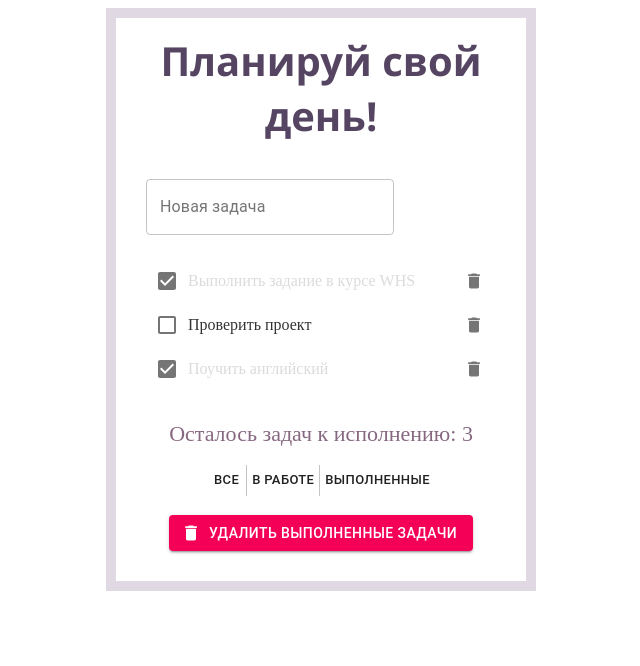
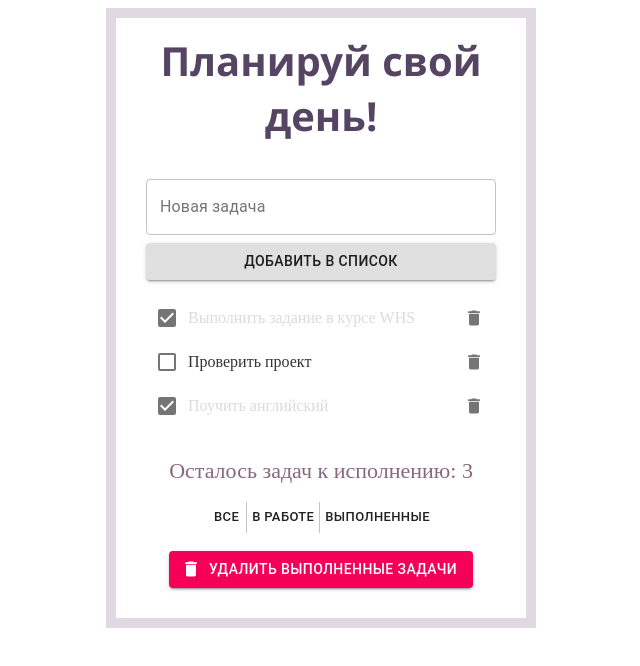
Before and after one commit to WebHeroSchool/Angleter_todo, a React (Create React App) app: page / in a window 1280 px wide. Shown: the top 666 px of the page, without its empty margins (319-959 px from the left). Built offline with nearby package versions, Linux system fonts and the light colour scheme.

Commit message:
Add new task to the list

```diff
--- a/src/components/App/App.js
+++ b/src/components/App/App.js
@@ -22,7 +22,8 @@ class App extends React.Component {
         isDone: true,
         id:3
       }
-    ]
+    ],
+    count: 3
   };
 
   onClickDone = id => {
@@ -50,17 +51,29 @@ class App extends React.Component {
     this.setState({ items: newItemList });
   };
 
+  onClickAdd = (value) => this.setState(state => ({
+    items: [
+      ...state.items,
+      {
+        value,
+        isDone: false,
+        id: state.count + 1
+      }
+    ],
+    count: state.count + 1
+  }));
+
   render() {
     return (
       <div className={styles.wrap}>
         <h3 className={styles.title}>Планируй свой день!</h3>
-        <InputItem />
+        <InputItem onClickAdd={this.onClickAdd}/>
         <ItemList
           items={this.state.items}
           onClickDone={this.onClickDone}
           onClickDelete={this.onClickDelete}
         />
-        <Footer count={3} />
+        <Footer count={this.state.count} />
       </div>)
   }
 };
--- a/src/components/InputItem/InputItem.js
+++ b/src/components/InputItem/InputItem.js
@@ -1,14 +1,41 @@
 import React from 'react';
 import styles from './InputItem.module.css';
 import TextField from '@material-ui/core/TextField';
+import Button from '@material-ui/core/Button';
 
-const InputItem = () => (<div>
-    <TextField
-        id="outlined-name"
-        label="Новая задача"
-        margin="normal"
-        variant="outlined"
-    />
-</div>);
+
+class InputItem extends React.Component {
+    state = {
+        inputValue: ''
+    };
+
+    onButtonClick = () => {
+        this.setState({
+            inputValue: ''
+        });
+        this.props.onClickAdd(this.state.inputValue);
+    }
+
+    render () {
+        const { onClickAdd } = this.props;
+
+        return (<div className={styles.wrap}>
+            <TextField
+                id='outlined-name'
+                label='Новая задача'
+                margin='normal'
+                variant='outlined'
+                value={this.state.inputValue}
+                onChange={event => this.setState({inputValue: event.target.value })}
+            />
+            <Button
+                variant='contained'
+                onClick={this.onButtonClick}
+            >
+                добавить в список
+            </Button>
+        </div>);
+    }
+}
 
 export default InputItem;
--- a/src/components/InputItem/InputItem.module.css
+++ b/src/components/InputItem/InputItem.module.css
@@ -0,0 +1,5 @@
+.wrap {
+    display: flex;
+    justify-content: space-between;
+    flex-direction: column;
+}
--- a/src/components/ItemList/ItemList.js
+++ b/src/components/ItemList/ItemList.js
@@ -11,7 +11,7 @@ const ItemList = ({items, onClickDone, onClickDelete}) => (
     {items.map(item => {
       const id=item.id
       return <li
-              key={item.value}
+              key={item.id}
               className={styles.item}
              >
         <Checkbox
```
